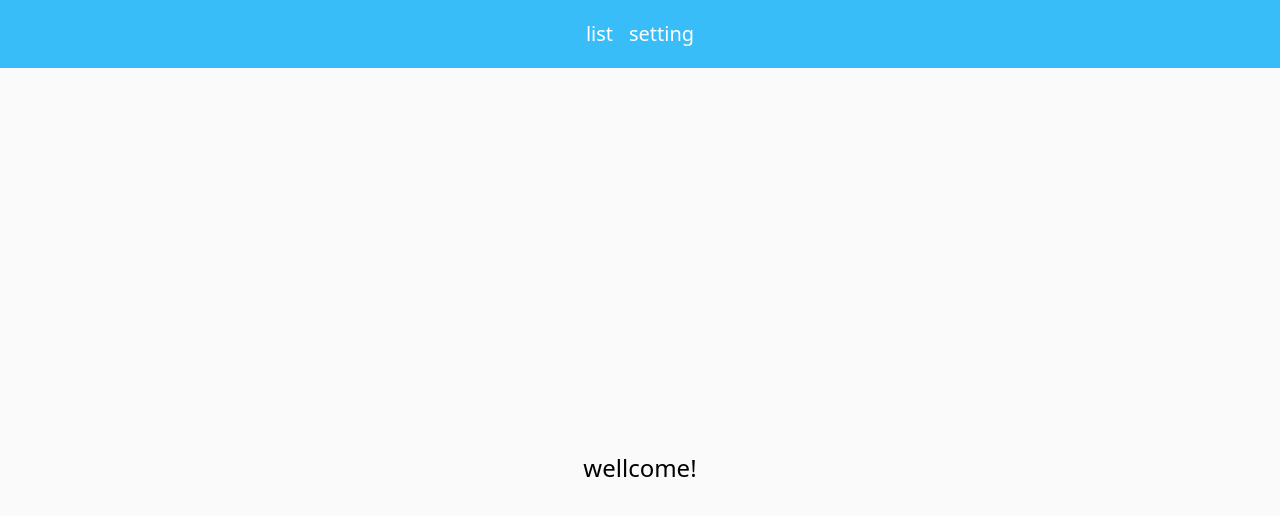
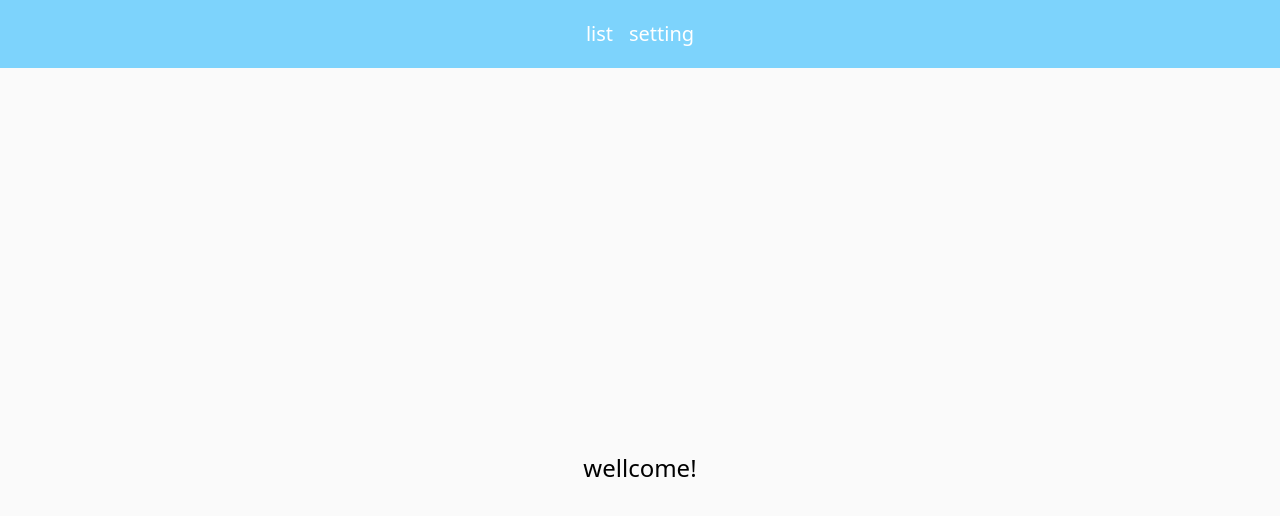
Before and after one commit to amin0haddadi/Barez-Pakhsh, a Next.js app: page / in a window 1280 px wide. Shown: the top 516 px of the page. Built offline with nearby package versions, Linux system fonts and the light colour scheme.

Commit message:
refactor: add login simulation and user authentication to header

```diff
--- a/src/components/Header/index.tsx
+++ b/src/components/Header/index.tsx
@@ -1,20 +1,45 @@
 "use client";
 import { HEADER_ITEMS } from "@/constants";
+import { getRandomUser } from "@/utils/getRandomUser";
 import Link from "next/link";
 import { usePathname } from "next/navigation";
+import { useEffect, useState } from "react";
 
 const Header = () => {
   const path = usePathname();
 
+  const [isEligible, setIsEligible] = useState(false);
+
+  useEffect(() => {
+    getRandomUser();
+
+    const userCookie = document.cookie
+      .split("; ")
+      .find((row) => row.startsWith("auth_user"))
+      ?.split("=")[1];
+
+    if (userCookie) {
+      const user = JSON.parse(decodeURIComponent(userCookie));
+      console.log(user.id);
+      if (user?.id <= 5) {
+        setIsEligible(true);
+      }
+    }
+  }, []);
+
+  const menuItems = isEligible
+    ? HEADER_ITEMS.filter((item) => item !== "setting")
+    : HEADER_ITEMS;
+
   return (
-    <header className="flex flex-row justify-center w-[100%] bg-sky-400 p-5 gap-4">
-      {HEADER_ITEMS.map((item: string, index: number) => (
+    <header className="flex flex-row justify-center w-[100%] bg-sky-300 p-5 gap-4">
+      {menuItems.map((item: string, index: number) => (
         <Link key={index} href={`/${item}`}>
           <h3
             className={`text-xl text-white  ${
               path === "/" + item
-                ? "text-blue-800 scale-110"
-                : "hover:text-blue-500 hover:scale-105"
+                ? "text-indigo-800 scale-110"
+                : "hover:text-blue-400 hover:scale-105"
             }`}
           >
             {item}
```
